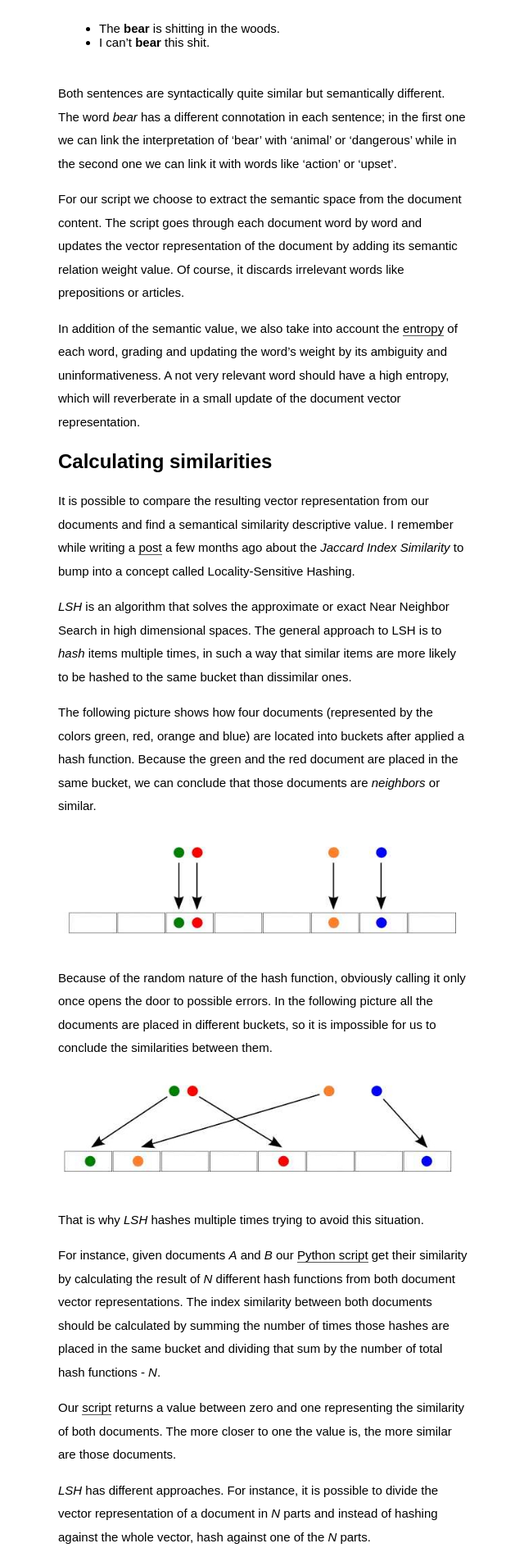
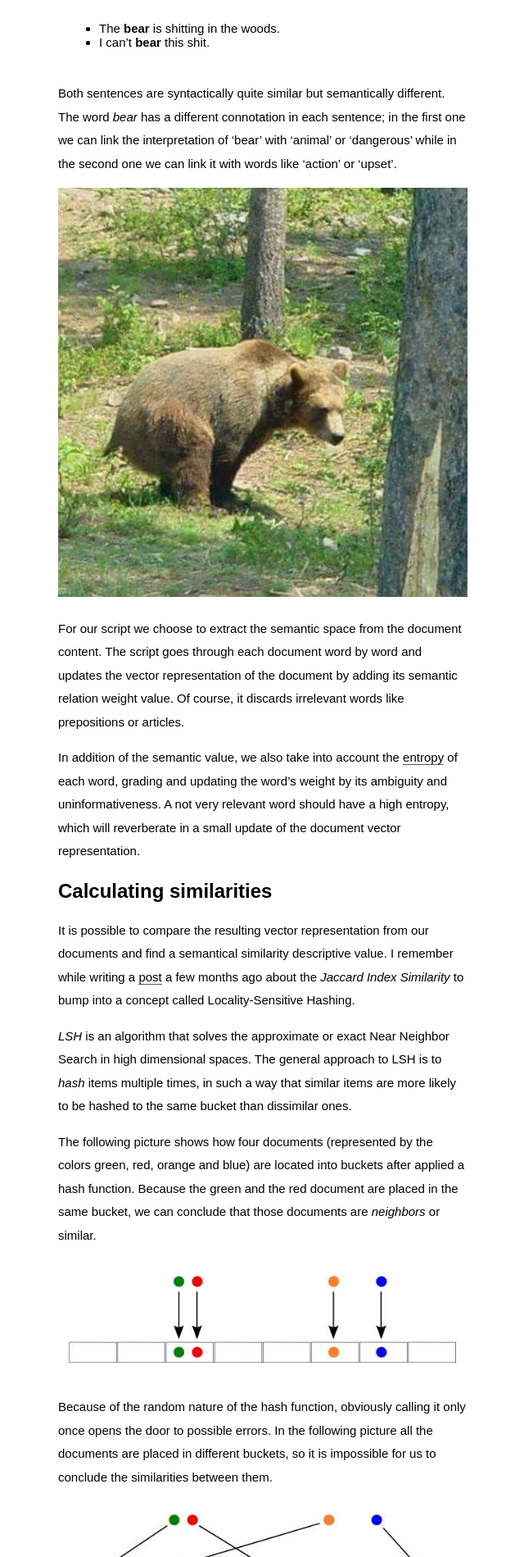
Before and after one commit to jootse84/jootse84.github.io, a Jekyll site: the page built from _posts/2017-03-19-lsh-for-finding-document-similarity.md, in a window 1280 px wide. Shown: the part 900-2799 px from the top of the page at 82% size, without its empty margins (319-959 px from the left). Built offline with Jekyll 4.4.1, drawn with Linux system fonts in a browser that asks for light colours; some web fonts are replaced; comment, search, counter and statistics services are not loaded.

Commit message:
Bear image

```diff
--- a/_posts/2017-03-19-lsh-for-finding-document-similarity.md
+++ b/_posts/2017-03-19-lsh-for-finding-document-similarity.md
@@ -11,6 +11,8 @@ Let's take a look at these two sentences:
 - I can't **bear** this shit.
 
 Both sentences are syntactically quite similar but semantically different. The word *bear* has a different connotation in each sentence; in the first one we can link the interpretation of 'bear' with 'animal' or 'dangerous' while in the second one we can link it with words like 'action' or 'upset'.
+
+![alt lsh]({{ site.url }}/assets/images/lsh_post/bear.jpg)
 
 For our script we choose to extract the semantic space from the document content. The script goes through each document word by word and updates the vector representation of the document by adding its semantic relation weight value. Of course, it discards irrelevant words like prepositions or articles.
 
```
Also changed, not shown: assets/images/lsh_post/bear.jpg (added).
